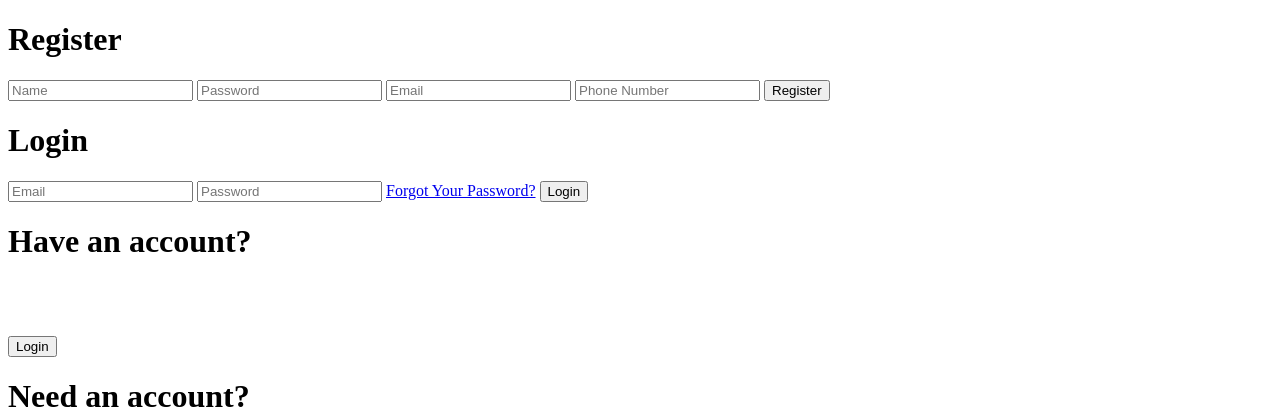
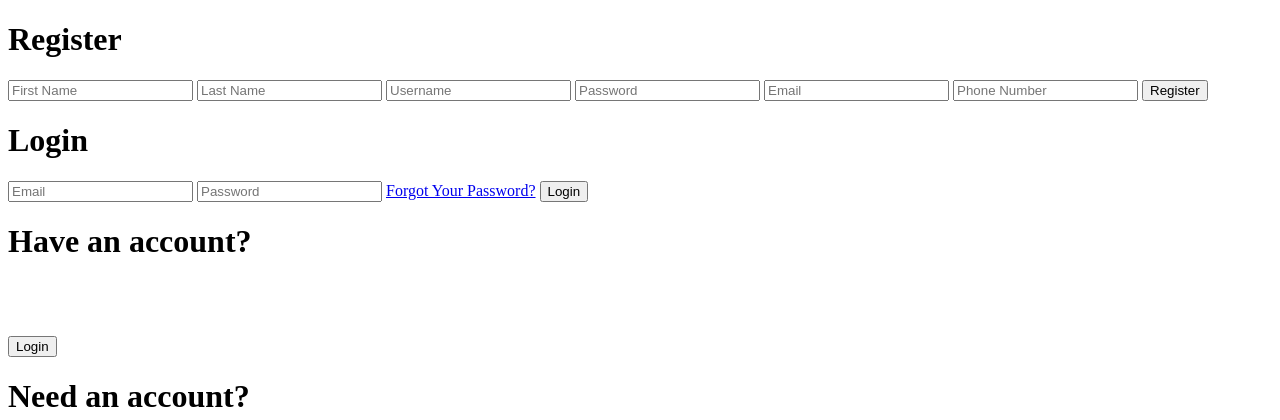
Before and after one commit to priscillaam/webdevproj4, a PHP site: page /both.php in a window 1280 px wide. Shown: the top 420 px of the page. Run offline with PHP 8.4, Linux system fonts and the light colour scheme.

Commit message:
created fname, lname, username, got rid of name

```diff
--- a/src/both.php
+++ b/src/both.php
@@ -19,8 +19,9 @@ $cookie = 0;
 
  <form method = "post" action = "register.php">
 	<h1>Register</h1>
-	 <input type="hidden" name="regF" value="yes" >
-	<input type="text" id="personimg" name="name" placeholder="Name">
+	 <input type="text" name="fname" placeholder="First Name">
+	 <input type="text" name="lname" placeholder="Last Name">
+	 <input type="text" id="personimg" name="username" placeholder="Username">
 	<input type="password" class="passimg" name="password" id="password" placeholder="Password">
 	<input type="email"  class="emailimg" name="email" placeholder="Email">
 	<input type="phone" id="phoneimg" name="phone" placeholder="Phone Number">
```
